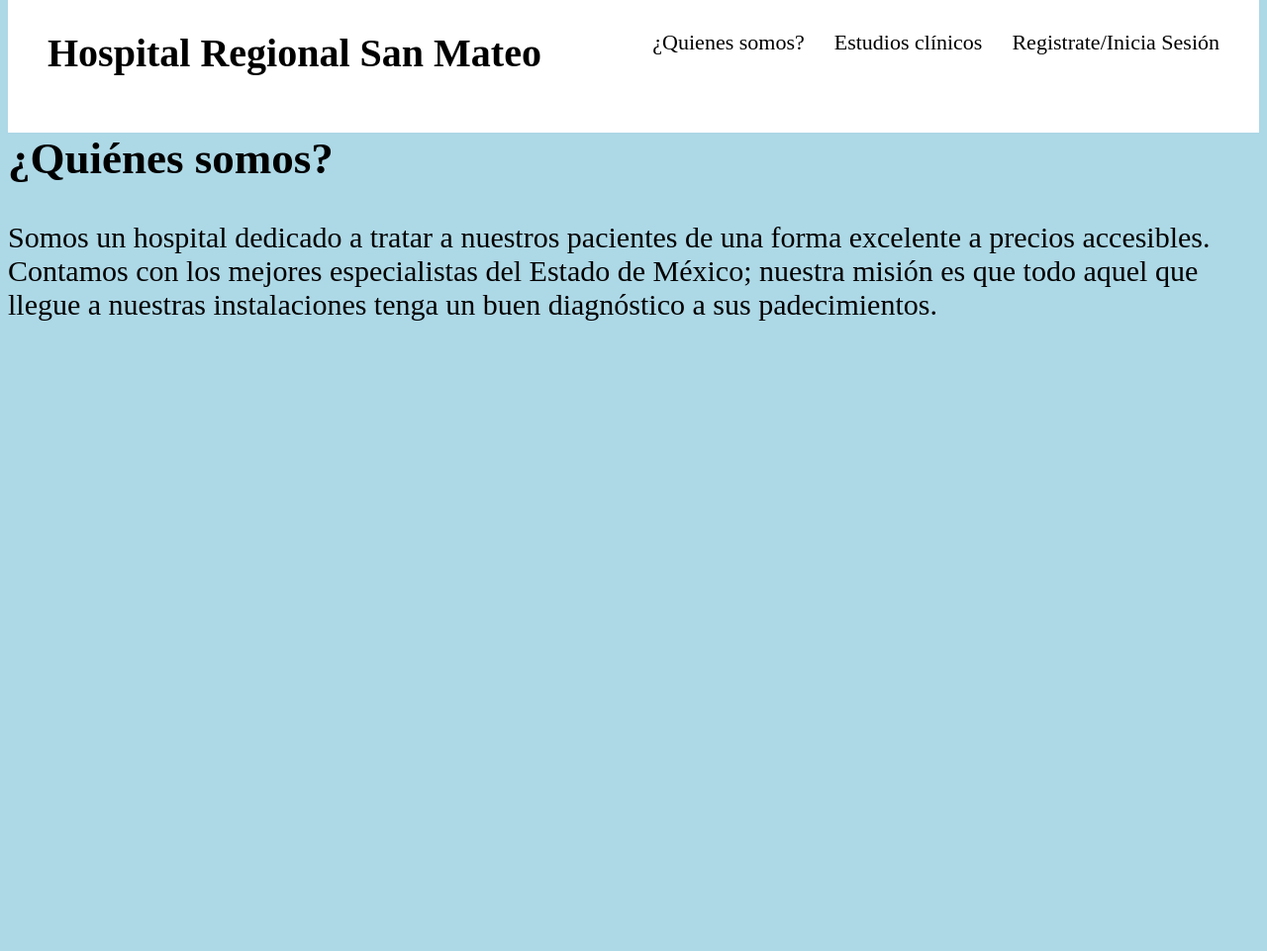
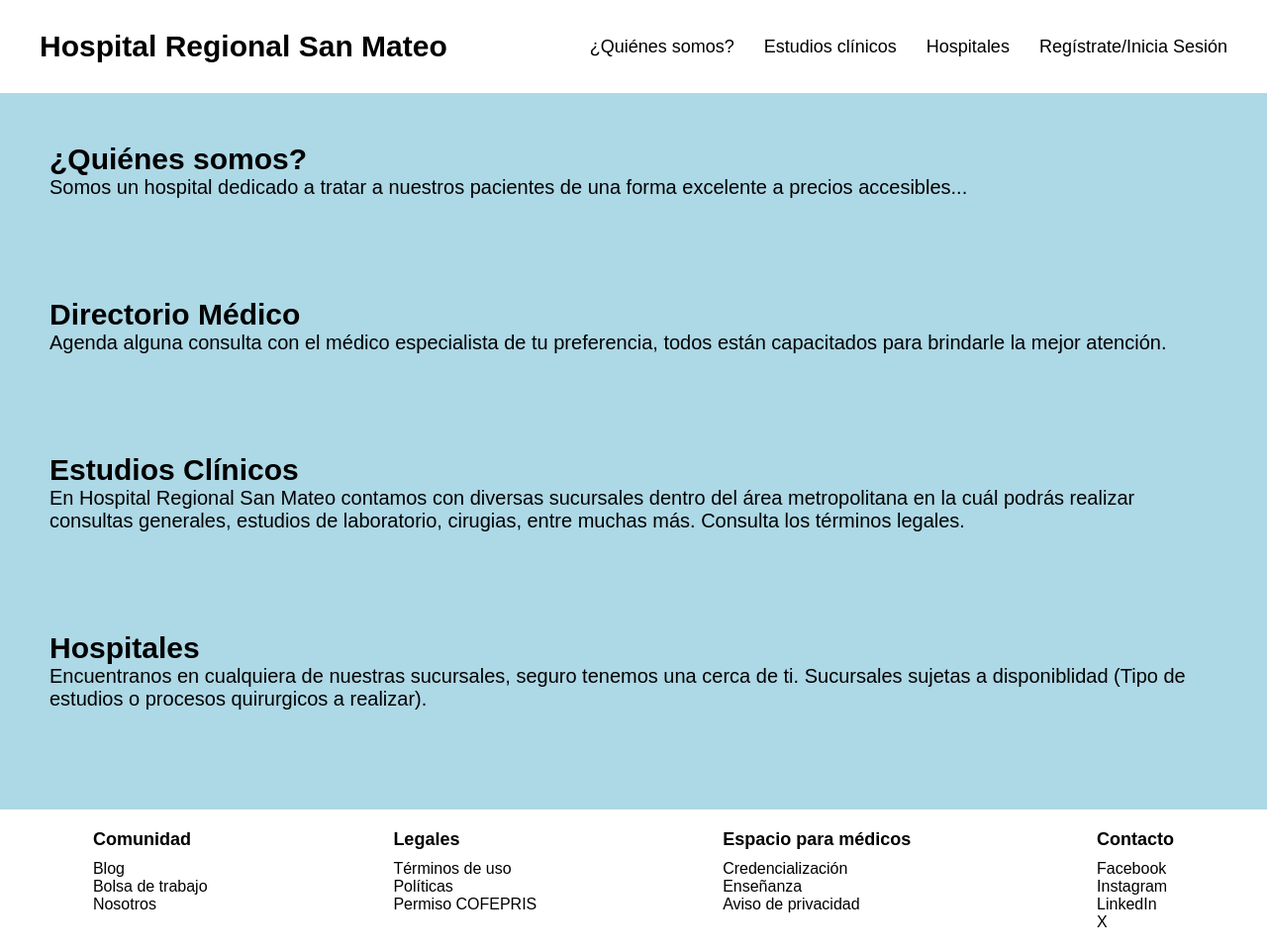
Before and after one commit to Calamitus7u7/Desarrollo_Web, a plain HTML site: page index.html in a window 1280 px wide. Shown: the whole page at 99% size. Before the commit the page ends 800 px from the top, so only its background shows below. Drawn offline with Linux system fonts and the light colour scheme.

Commit message:
Se agrega un footer muestra, se hizo uso de CSS con root para colores, especificaciones del READme

```diff
--- a/index.html
+++ b/index.html
@@ -11,23 +11,76 @@
     <header>
     <h1>Hospital Regional San Mateo</h1>
     <ul>
-            <li>¿Quienes somos?</li>
+        <li>¿Quiénes somos?</li>
         <li>Estudios clínicos</li>
-            <li>Registrate/Inicia Sesión</li>
+        <li>Hospitales</li>
+        <li>Regístrate/Inicia Sesión</li>
     </ul>
 </header>
 
 <main>
-        <section class="Acerca" id="Acerca">
+    <section class="Acerca">
         <h2>¿Quiénes somos?</h2>
         <p>
             Somos un hospital dedicado a tratar a nuestros pacientes de una forma excelente
-                a precios accesibles. Contamos con los mejores especialistas del Estado de México;
-                nuestra misión es que todo aquel que llegue a nuestras instalaciones tenga un buen
-                diagnóstico a sus padecimientos.
+            a precios accesibles...
         </p>
     </section>
+
+    <section class="Directorio">
+        <h2>Directorio Médico</h2>
+        <p>Agenda alguna consulta con el médico especialista de tu preferencia, todos están capacitados
+            para brindarle la mejor atención.
+        </p>
+    </section>
+
+    <section class="Estudios">
+        <h2>Estudios Clínicos</h2>
+        <p>En Hospital Regional San Mateo contamos con diversas sucursales dentro del área metropolitana
+            en la cuál podrás realizar consultas generales, estudios de laboratorio, cirugias, entre muchas más.
+            Consulta los términos legales.
+        </p>
+    </section>
+
+    <section class="Hospitales">
+        <h2>Hospitales</h2>
+        <p>Encuentranos en cualquiera de nuestras sucursales, seguro tenemos una cerca de ti.
+            Sucursales sujetas a disponiblidad (Tipo de estudios o procesos quirurgicos a realizar).
+        </p>
+    </section>
+
 </main>
 
-</body>
-</html>
+<footer>
+    <div class="container">
+        <div class="Comunidad">
+            <h5>Comunidad</h5>
+            <ul>
+                <li>Blog</li>
+                <li>Bolsa de trabajo</li>
+                <li>Nosotros</li>
+            </ul>
+        </div>
+        <div class="Legales">
+            <h5>Legales</h5>
+            <ul> <li>Términos de uso</li>
+                <li>Políticas</li>
+                <li>Permiso COFEPRIS</li>
+            </ul>
+        </div>
+        <div class="EspacioMed">
+            <h5>Espacio para médicos</h5>
+            <ul> <li>Credencialización</li>
+                <li>Enseñanza</li>
+                <li>Aviso de privacidad</li>
+            </ul>
+        </div>
+        <div class="Contacto"> <h5>Contacto</h5>
+            <ul> <li>Facebook</li>
+                <li>Instagram</li>
+                <li>LinkedIn</li>
+                <li>X</li>
+            </ul>
+        </div>
+    </div>
+</footer>
--- a/style.css
+++ b/style.css
@@ -1,28 +1,75 @@
-*{
-    margin-top:0;
-    padding:0;
+:root{
+    --colorprimario: #fff;
+    --colorsecundario: lightblue;
+}
+
+* {
+    margin: 0;
+    padding: 0;
     box-sizing: border-box;
 }
-header{
-    background-color:#fff;
-    padding:30px 40px;
-    display:flex;
-    align-content:center;
-    justify-content:space-between;
-    font-size:40px;
+
+header {
+    background-color: var(--colorprimario);
+    padding: 30px 40px;
+    display: flex;
+    align-items: center;
+    justify-content: space-between;
 }
-header h1{
-    font-size:40px;
+
+header h1 {
+    font-size: 30px;
 }
-header ul{
-    display:flex;
+
+header ul {
+    list-style-type: none;
+    display: flex;
+    gap: 30px;
+    font-size: 18px;
+}
+
+.Acerca {
+    padding: 50px;
+    font-size: 20px;
+}
+.Estudios{
+    padding: 50px;
+    font-size:20px;
+}
+
+.Directorio{
+    padding:50px;
+    font-size:20px;
+}
+
+.Hospitales{
+    padding:50px;
+    font-size:20px;
+}
+
+body {
+    background-color: var(--colorsecundario);
+    font-family: sans-serif;
+}
+
+footer {
+    padding: 20px 0;
+    background-color: var(--colorprimario);
+    margin-top: 50px;
+}
+
+.container {
+    display: flex;
+    justify-content: space-around;
+    align-items: flex-start;
     list-style: none;
-    gap:30px;
-    font-size:22px;
 }
-.Acerca{
-    font-size:30px;
+
+.container h5 {
+    font-size: 18px;
+    margin-bottom: 10px;
 }
-body{
-    background-color:lightblue;
+
+.container ul {
+    list-style: none;
 }
```
Also changed, not shown: README.md. Lines whose indentation alone changed are shown as unchanged.
